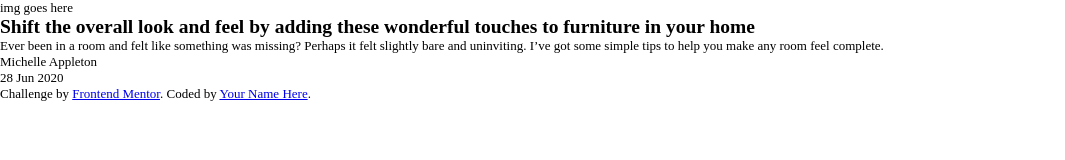
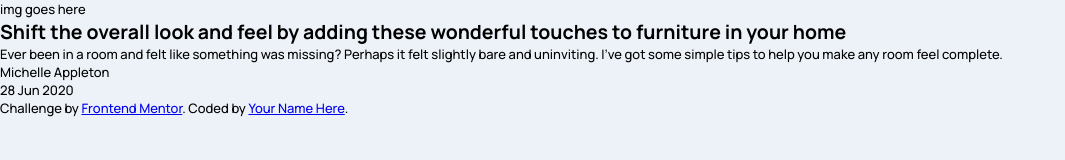
Before and after one commit to msunji/fe-mentor-article-preview, a website: page index.html in a window 1280 px wide. Shown: the whole page, without its empty margins (0-1065 px from the left). Drawn offline with nearby package versions, Linux system fonts and the light colour scheme; files that its build step writes are made by us from their sources.

Commit message:
Set bg colour, body font family

```diff
--- a/src/styles/styles.scss
+++ b/src/styles/styles.scss
@@ -17,4 +17,6 @@ body {
 
 body {
   font-size: 13px;
+  font-family: 'Manrope', sans-serif;
+  background: $greyBlue100;
 }
```
